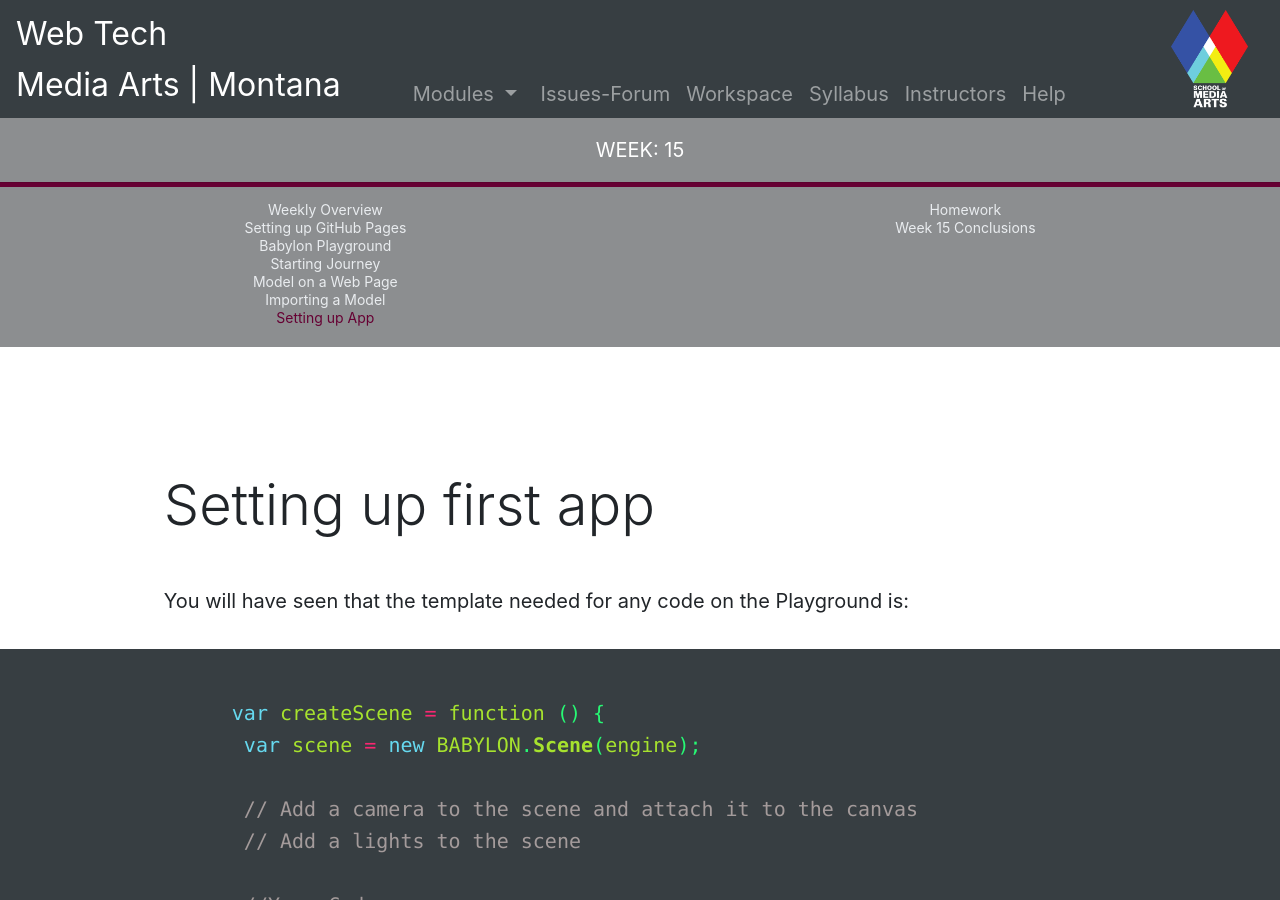
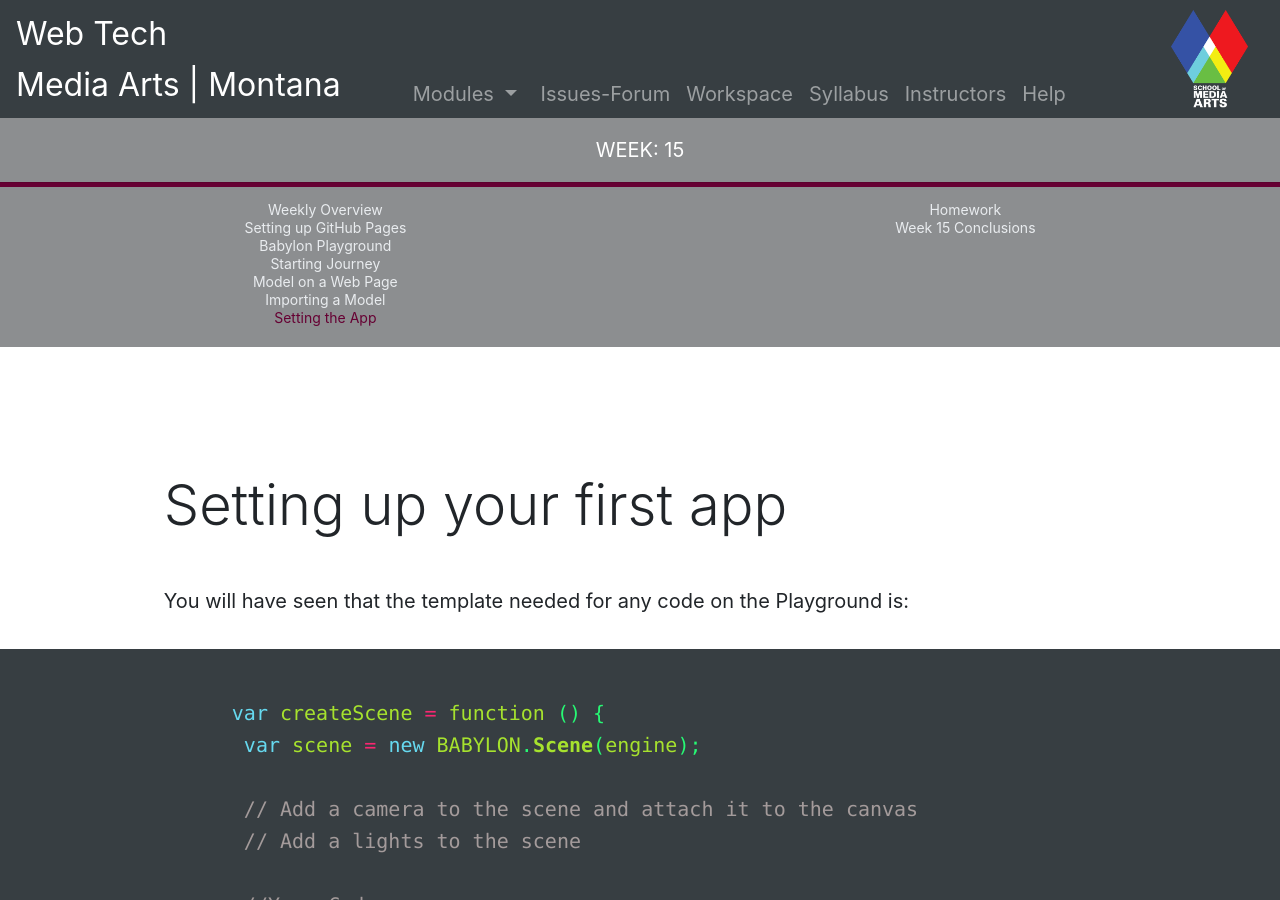
Before and after one commit to Montana-Media-Arts/441-web-tech-Spring2024-course, a Jekyll site: the page built from modules/week-15/_posts/2002-01-01-setting-up-app.md, in a window 1280 px wide and 900 px high. Built offline with Jekyll 4.4.1, drawn with Linux system fonts in a browser that asks for light colours; nearby versions of some CDN libraries; a script that is not in the unit is left out; comment, search, counter and statistics services are not loaded.

Commit message:
Update 2002-01-01-setting-up-app.md

```diff
--- a/modules/week-15/_posts/2002-01-01-setting-up-app.md
+++ b/modules/week-15/_posts/2002-01-01-setting-up-app.md
@@ -1,10 +1,10 @@
 ---
-title: Setting up App
+title: Setting the App
 module: 15
 jotted: true
 ---
 
-## Setting up first app
+## Setting up your first app
 
  You will have seen that the template needed for any code on the Playground is:
 
```
